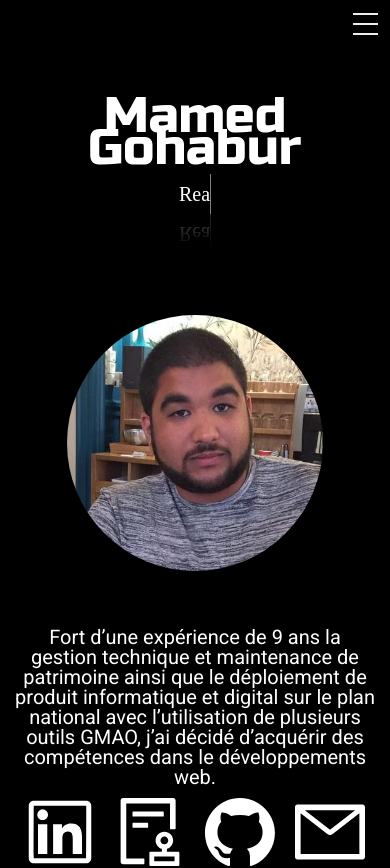
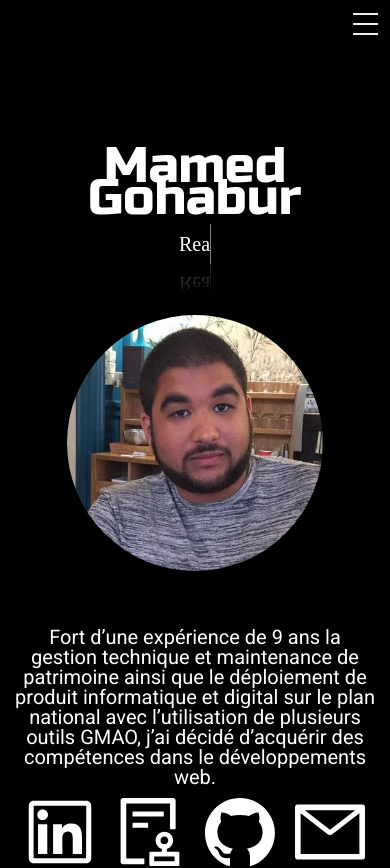
Before and after one commit to Mamednoor/portfolio, a React (Create React App) app: page / in a window 390 px wide. Shown: the top 868 px of the page. Built offline with nearby package versions, Linux system fonts and the light colour scheme.

Commit message:
update home component and delete home.css

```diff
--- a/src/components/common/Main/index.js
+++ b/src/components/common/Main/index.js
@@ -6,5 +6,15 @@ min-height: 300px;
 width: 100%;
 color: white;
 z-index: 2;
+
+@media screen and (min-width: 200px) and (max-width: 640px){
+  #Home {
+    padding-top: 100px;
+    min-height: 300px;
+    width: 100%;
+    color: white;
+    z-index: 2;
+  }
+}
 `
 export default Main
--- a/src/components/pages/Home.js
+++ b/src/components/pages/Home.js
@@ -4,8 +4,6 @@ import Animation from '../common/Animation/animation'
 import H1 from '../common/H1'
 import BriefBox from '../common/BriefBox'
 import Main from '../common/Main'
-
-import "../stylesheet/Home.css";
 
 function Home() {
 
--- a/src/components/stylesheet/Home.css
+++ /dev/null
@@ -1,23 +0,0 @@
-/* #jobName {
-  margin: 0 auto;
-  white-space: nowrap;
-  width: min-content;
-  height: 40px;
-  font-size: 20px;
-  border-right: solid 1px gray;
-  animation: BorderOpacity 0.5s infinite;
-  z-index: 1;
-} */
-
-
-/* add responsive for Home section */
-
-@media screen and (min-width: 200px) and (max-width: 640px){
-  #Home {
-    padding-top: 100px;
-    min-height: 300px;
-    width: 100%;
-    color: white;
-    z-index: 2;
-  }
-}
```
